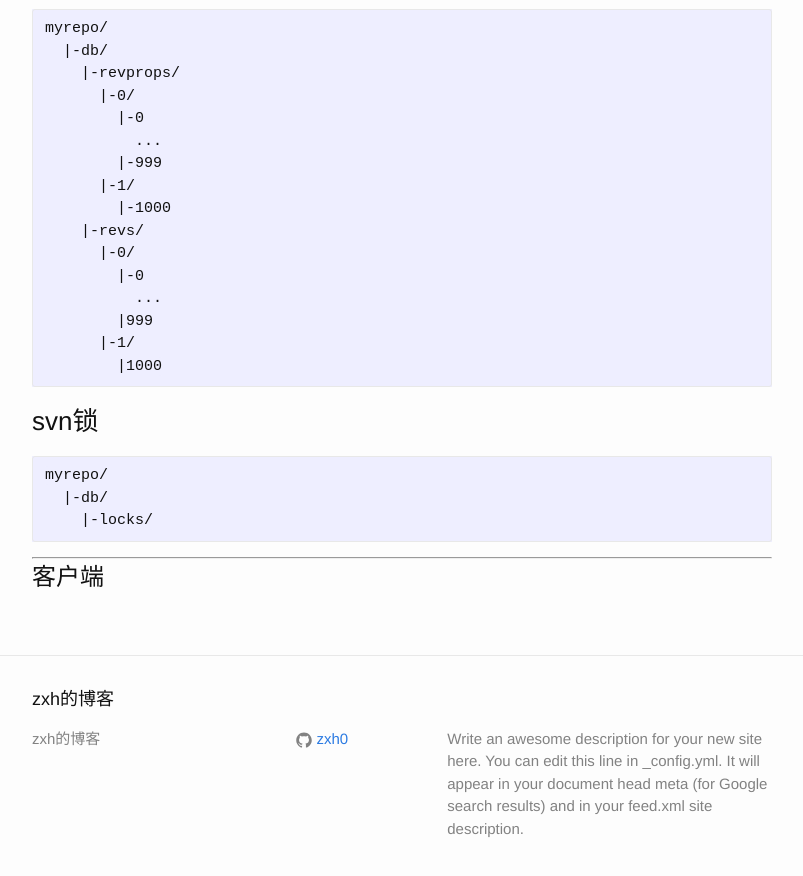
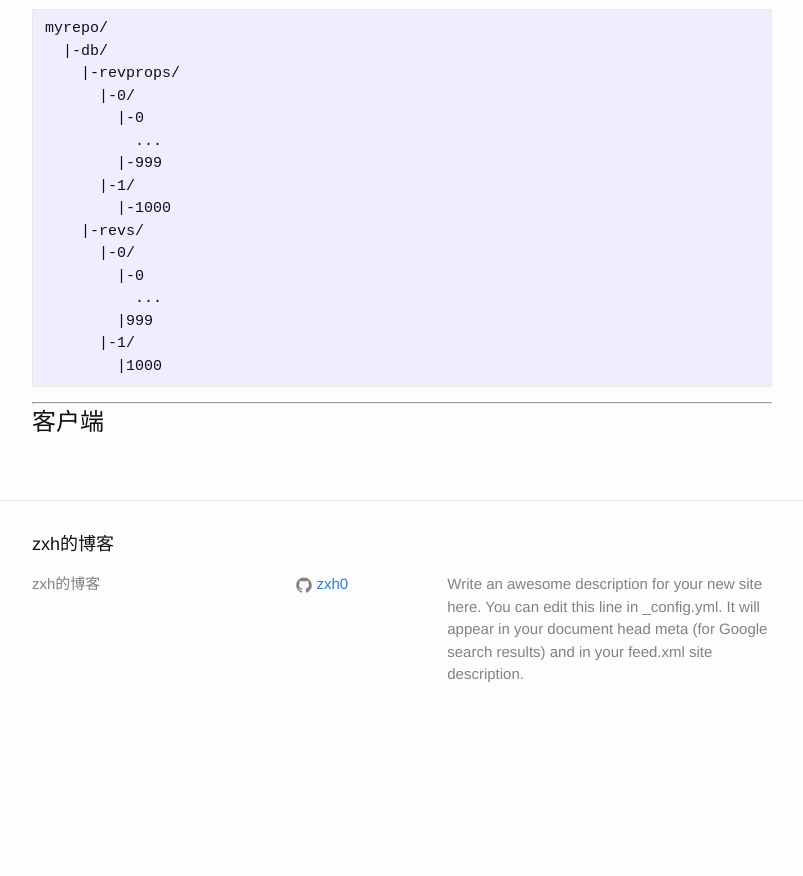
Before and after one commit to 777404/myblog, a Jekyll site: the page built from blog/_posts/2015-11-12-how-svn-works.md, in a window 1280 px wide and 900 px high, scrolled down 4976 px. Shown: the top 876 px of the window, without its empty margins (238-1041 px from the left). Built offline with Jekyll 4.4.1, drawn with Linux system fonts in a browser that asks for light colours; Markdown is read by kramdown in place of the engine named in the settings; after the commit the page ends 5722 px from its top, so only the background shows below that.

Commit message:
XXX locks XXX

````diff
--- a/blog/_posts/how-svn-works/server/02-fsfs-structure.md
+++ b/blog/_posts/how-svn-works/server/02-fsfs-structure.md
@@ -135,13 +135,3 @@ myrepo/
       |-1/
         |1000
 ```
-
-
-### svn锁
-
-
-```
-myrepo/
-  |-db/
-    |-locks/
-```
````
